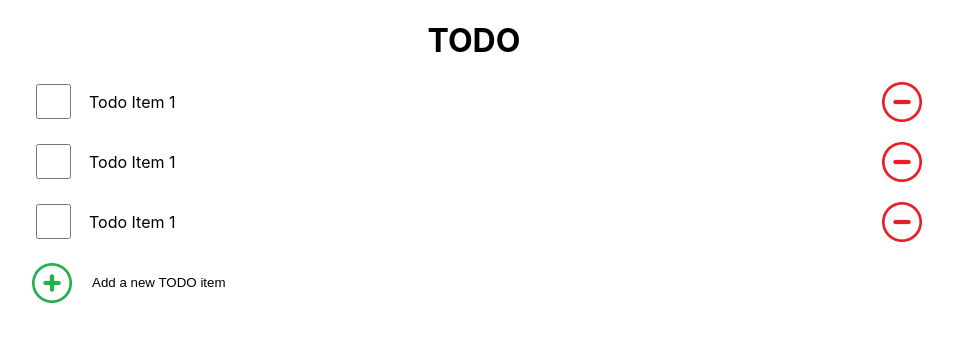
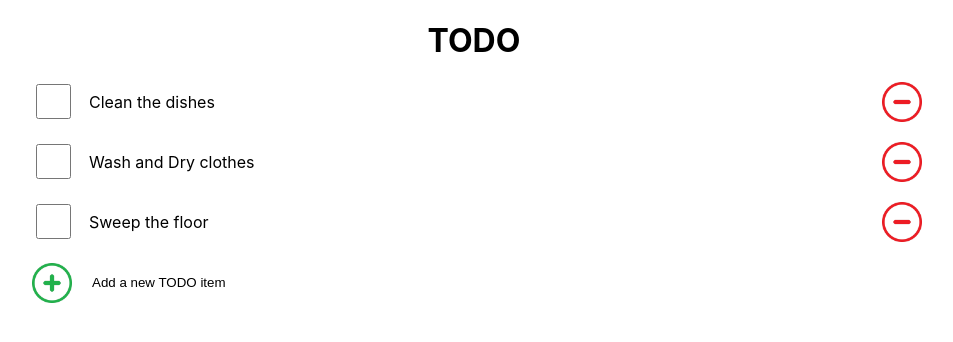
Before and after one commit to jcsmileyjr/todo-react-express-app, a React (Create React App) app in the folder client/my-app/: page / in a window 1280 px wide. Shown: the top 342 px of the page, without its empty margins (166-1119 px from the left). Built offline with nearby package versions, Linux system fonts and the light colour scheme.

Commit message:
Feature: Todo status is changed when checkbox is clicked

```diff
--- a/client/my-app/src/App.js
+++ b/client/my-app/src/App.js
@@ -26,6 +26,22 @@ function App() {
     getTodo();
   }, []);
 
+  // Method that when clicked, will find that todo and change the status to "done"
+  const UpdateTodoStatus = (todoID) => {
+    let oldTodoList = todoList;
+    let todoToBeUpdatedIndex = oldTodoList.findIndex(todo => todo.id === todoID);
+    if(oldTodoList[todoToBeUpdatedIndex].status === 'in-progress'){
+      oldTodoList[todoToBeUpdatedIndex].status = 'done';
+    }else {
+      oldTodoList[todoToBeUpdatedIndex].status = 'in-progress';
+    }
+    setTodoList(oldTodoList);
+  }
+
+  // TODO: Method that when clicked, will find and delete the todo
+
+  // TODO: Method that will create a new TODO item and add to TodoList.
+
   // Method to update the application state with the current list of Todos
   const getTodo = () => {
     const currentTodoList = dummyData;
@@ -33,12 +49,10 @@ function App() {
   };
 
   const openModal = () => {
-    console.log("open model");
     setIsOpen(true);
   };
 
   const closeModal = () => {
-    console.log("close modal");
     setIsOpen(false);
   };
 
@@ -50,7 +64,7 @@ function App() {
       <main>
         {/*Display Todo items */}
         {todoList.map((todo) => (
-          <TodoItem key={todo.id} />
+          <TodoItem todo={todo} updateTodo={UpdateTodoStatus} key={todo.id} />
         ))}
 
         {/*Display button to add a new todo */}
--- a/client/my-app/src/components/todo/Todo.js
+++ b/client/my-app/src/components/todo/Todo.js
@@ -1,12 +1,14 @@
+import {React, useState} from 'react';
 import "./todo.css"
 import DeleteImage from "../../assets/delete.png";
 
-const Todo = () => {
+const Todo = ({updateTodo, todo}) => {
+    const [checked, setChecked] = useState(false);
     return(
         <div className="todo--container">
           <div className="todo__content--container">
-            <input className="todo__checkbox--style" type="checkbox" id="1" name="vehicle1" value="Todo Item 1" />
-            <label htmlFor="vehicle1"> Todo Item 1</label>
+            <input onChange={() => updateTodo(todo.id)} className="todo__checkbox--style" type="checkbox" id="1" name="todoCheckbox" value={todo.content} />
+            <label htmlFor="todoCheckbox"> {todo.content}</label>
           </div>
           <img className="todo__deleteImage--style" src={DeleteImage} alt="" />
         </div>
```
